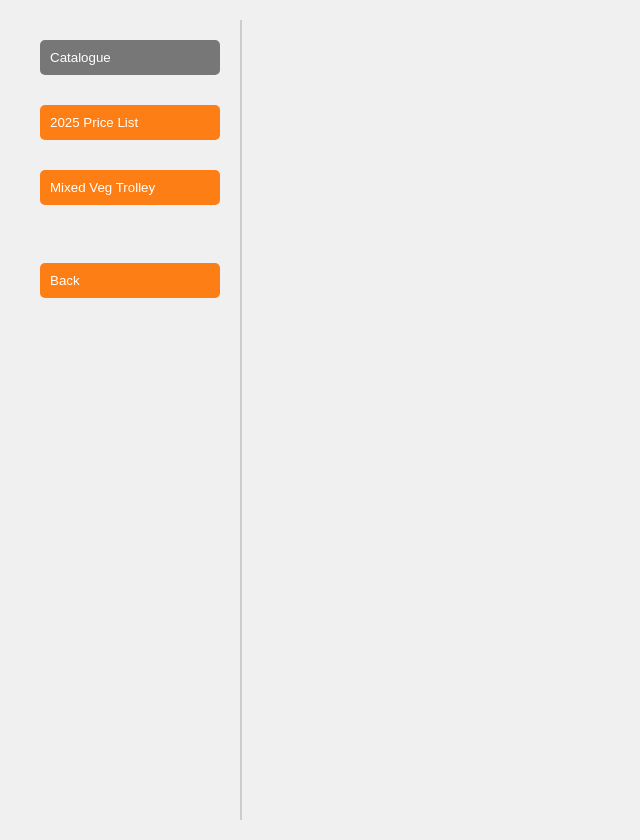
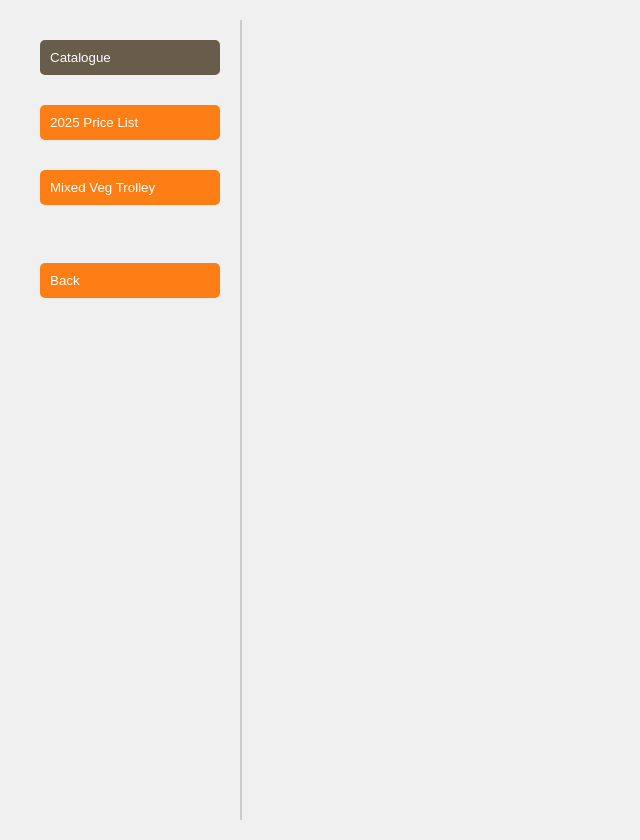
Before and after one commit to QuantilDev/QuantilSalesAppWeb, a website: page salesresourcepage.html in a window 1280 px wide. In both pictures the pointer is over the button "Catalogue". Shown: the whole page, without its empty margins (0-640 px from the left). Drawn offline with Linux system fonts and the light colour scheme.

Commit message:
Add files via upload

```diff
--- a/salesresourcepage.html
+++ b/salesresourcepage.html
@@ -30,7 +30,7 @@
             text-align: left;
         }
         .sidebar button:hover {
-            background-color: #777;
+            background-color: #685D4B;
         }
         .content {
             flex-grow: 1;
```
